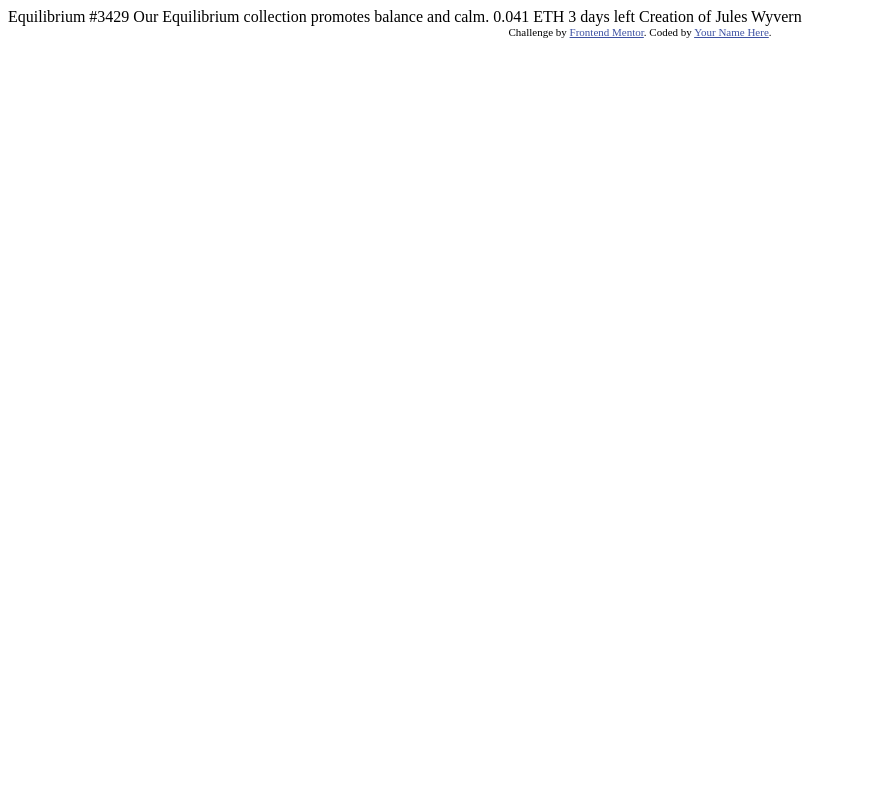
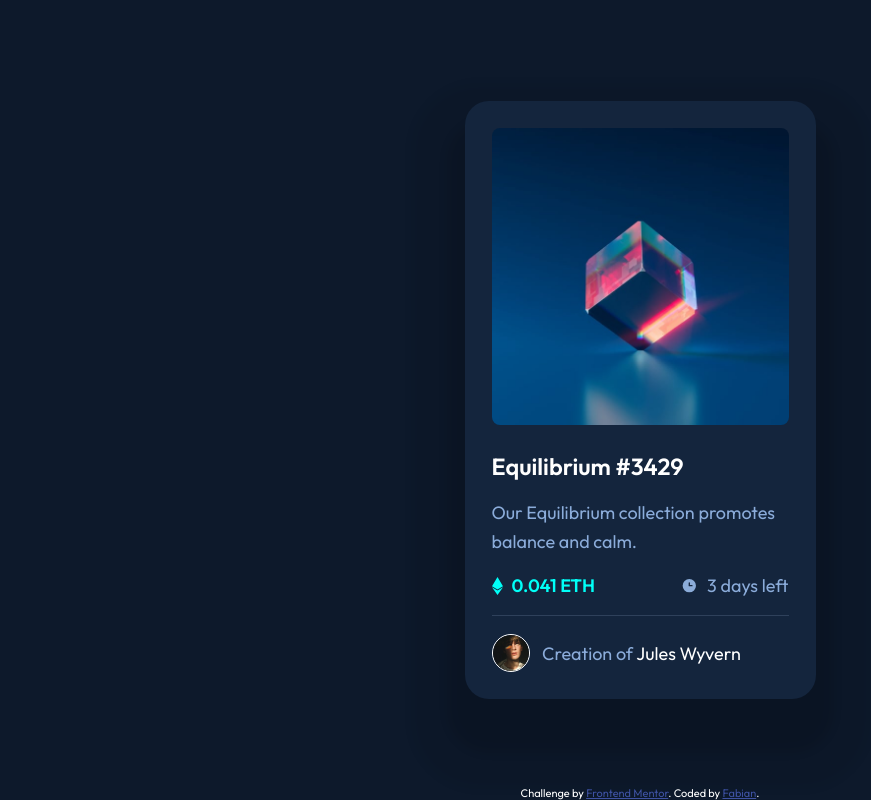
Before and after one commit to FabianAlv/frontend-mentor-challenge-nft-preview-card-component, a plain HTML site: page index.html in a window 1280 px wide. Shown: the whole page, without its empty margins (0-871 px from the left). Drawn offline with Linux system fonts and the light colour scheme.

Commit message:
Added styles and html to project

```diff
--- a/index.html
+++ b/index.html
@@ -1,33 +1,64 @@
 <!DOCTYPE html>
 <html lang="en">
+
 <head>
   <meta charset="UTF-8">
-  <meta name="viewport" content="width=device-width, initial-scale=1.0"> <!-- displays site properly based on user's device -->
+  <meta name="viewport" content="width=device-width, initial-scale=1.0">
+  <!-- displays site properly based on user's device -->
 
   <link rel="icon" type="image/png" sizes="32x32" href="./images/favicon-32x32.png">
 
   <title>Frontend Mentor | NFT preview card component</title>
 
   <!-- Feel free to remove these styles or customise in your own stylesheet 👍 -->
-  <style>
-    .attribution { font-size: 11px; text-align: center; }
-    .attribution a { color: hsl(228, 45%, 44%); }
-  </style>
+  <link rel="preconnect" href="https://fonts.googleapis.com">
+  <link rel="preconnect" href="https://fonts.gstatic.com" crossorigin>
+  <link href="https://fonts.googleapis.com/css2?family=Outfit:wght@300;400;600&display=swap" rel="stylesheet">
+  <link rel="stylesheet" href="./style.css">
 </head>
+
 <body>
+  <main class="card">
+    <a href="#" class="card__images-link">
+      <div class="card__images-link__hover-img-container">
+        <img src="./images/icon-view.svg" alt="Open eye">
+      </div>
+    </a>
 
-  Equilibrium #3429
+    <h1>
+      <a href="#">Equilibrium #3429</a>
+    </h1>
 
-  Our Equilibrium collection promotes balance and calm.
+    <p>Our Equilibrium collection promotes balance and calm.</p>
 
-  0.041 ETH
-  3 days left
+    <div class="card__price-time-container">
+      <div class="card__price">
+        <img src="./images/icon-ethereum.svg" alt="Ethereum icon">
+        <p>0.041 ETH</p>
+      </div>
+      <div class="card__time">
+        <img src="./images/icon-clock.svg" alt="Clock icon">
+        <p>3 days left</p>
+      </div>
+    </div>
 
-  Creation of Jules Wyvern
+    <hr>
 
-  <div class="attribution">
-    Challenge by <a href="https://www.frontendmentor.io?ref=challenge" target="_blank">Frontend Mentor</a>.
-    Coded by <a href="#">Your Name Here</a>.
-  </div>
+    <div class="card__user">
+      <img src="./images/image-avatar.png">
+      <p>
+        Creation of
+        <a class="card__user__link" href="#">Jules Wyvern</a>
+      </p>
+    </div>
+  </main>
+
+  <footer>
+    <div class="attribution">
+      Challenge by <a href="https://www.frontendmentor.io?ref=challenge" target="_blank">Frontend Mentor</a>.
+      Coded by <a href="#">Fabian</a>.
+    </div>
+  </footer>
 </body>
+
 </html>
--- /dev/null
+++ b/style.css
@@ -0,0 +1,162 @@
+.attribution {
+  font-size: 11px;
+  text-align: center;
+}
+
+.attribution a {
+  color: hsl(228, 45%, 44%);
+}
+
+/* My styles */
+
+html {
+  background-color: hsl(217, 54%, 11%);
+  color: hsl(0, 0%, 100%);
+  font-family: 'Outfit', sans-serif;
+  font-size: 16px;
+  height: 100%;
+}
+
+body {
+  align-items: center;
+  display: flex;
+  height: 100%;
+  margin: 0;
+}
+
+.card {
+  background-color: hsl(216, 50%, 16%);
+  border-radius: 3vh;
+  box-shadow: 0 2rem 0.5rem 1rem hsla(0, 0%, 0%, 0.1), 0 2rem 0.5rem 3rem hsla(0, 0%, 0%, 0.05);
+  box-sizing: border-box;
+  margin: auto;
+  padding: 1.5rem;
+  width: 325px;
+}
+
+.card__images-link {
+  aspect-ratio: 1;
+  background-image: url(./images/image-equilibrium.jpg);
+  background-size: cover;
+  border-radius: 1vh;
+  display: inline-block;
+  width: 100%;
+  -webkit-tap-highlight-color: transparent;
+}
+
+.card__images-link__hover-img-container {
+  align-items: center;
+  /* So one thing that is really interesting is that display flex sets align items by default to stretch so if we do change that the image will strech to the whole size of the container */
+  background-color: hsla(178, 100%, 50%, 0.5);
+  border-radius: 3vh;
+  display: flex;
+  height: 100%;
+  justify-content: center;
+  visibility: hidden;
+}
+
+.card__images-link:hover .card__images-link__hover-img-container,
+.card__images-link:focus .card__images-link__hover-img-container,
+.card__images-link:active .card__images-link__hover-img-container {
+  visibility: visible;
+}
+
+h1 {
+  font-size: 1.3rem;
+  margin: 1.5rem 0 1rem 0;
+}
+
+h1 a {
+  color: hsl(0, 0%, 100%);
+  text-decoration: none;
+}
+
+h1 a:hover,
+h1 a:focus,
+h1 a:active {
+  color: hsl(178, 100%, 50%);
+}
+
+p {
+  color: hsl(215, 51%, 70%);
+}
+
+.card>p {
+  line-height: 1.6rem;
+  margin: 1rem 0;
+}
+
+.card__price-time-container {
+  display: flex;
+  justify-content: space-between;
+  margin: 1rem 0;
+}
+
+.card__price,
+.card__time {
+  align-items: center;
+  display: flex;
+}
+
+.card__price p,
+.card__time p {
+  display: inline;
+  margin: 0;
+  margin-left: 0.5rem;
+}
+
+.card__price p {
+  color: hsl(178, 100%, 50%);
+  font-weight: 600;
+}
+
+hr {
+  border-style: none;
+  height: 1px;
+  background-color: hsl(215, 32%, 27%);
+}
+
+.card__user {
+  align-items: center;
+  display: flex;
+  margin: 1rem 0 0 0;
+}
+
+.card__user img {
+  border: 1px solid hsl(0, 0%, 100%);
+  border-radius: 50vh;
+  height: 2rem;
+  width: 2rem;
+}
+
+.card__user p {
+  margin: 0;
+  margin-left: 0.7rem;
+}
+
+.card__user__link {
+  color: hsl(0, 0%, 100%);
+  text-decoration: none;
+}
+
+.card__user__link:hover,
+.card__user__link:focus,
+.card__user__link:active {
+  color: hsl(178, 100%, 50%);
+}
+
+footer {
+  bottom: 0;
+  position: absolute;
+  width: 100%;
+}
+
+@media (min-width: 376px) {
+  html {
+    font-size: 18px;
+  }
+
+  .card {
+    width: 351px;
+  }
+}
```
